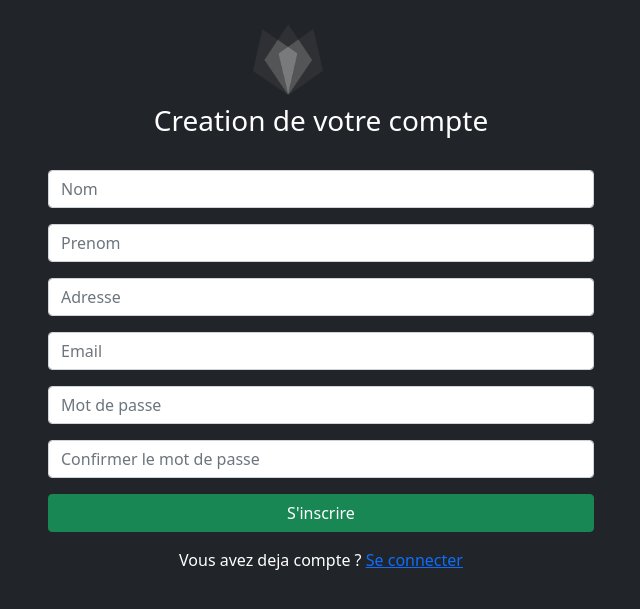
After one commit to jeancode1234/school, a PHP site: page /register.php in a window 1280 px wide. The commit adds this page. Shown: the top 609 px of the page, without its empty margins (319-959 px from the left). Run offline with PHP 8.4, Linux system fonts and the light colour scheme.

Commit message:
next commit

```diff
--- /dev/null
+++ b/authentification/register.php
@@ -0,0 +1,71 @@
+<!DOCTYPE html>
+<html lang="en">
+
+<head>
+    <meta charset="UTF-8">
+    <meta name="viewport" content="width=device-width, initial-scale=1.0">
+    <link rel="stylesheet" href=".././bootstrap/css/bootstrap.min.css">
+    <title>Register - Page</title>
+</head>
+
+<body class="bg-dark">
+    <?php
+    // include("../navigation/navbar.php");
+    ?>
+    <div class="container">
+        <div class="row justify-content-center">
+            <div class="col-md-12">
+                <div class="row justify-content-center">
+                    <div class="col-md-7 col-lg-6">
+                        <div class="row my-4">
+                            <div class="col-md-12">
+                                <div class="row justify-content-center">
+                                    <div class="col-md-4">
+                                        <img src="../icon/font.png" width="100" height="80" alt="">
+                                    </div>
+                                </div>
+
+                                <h3 class="text-white text-center">Creation de votre compte</h3>
+                            </div>
+                        </div>
+                        <form action="controller.php" method="post">
+
+                            <div class="form-group mt-3">
+                                <input type="text" name="nom" class="form-control" placeholder="Nom" require>
+                            </div>
+                            <div class="form-group mt-3">
+                                <input type="text" name="prenom" class="form-control" placeholder="Prenom" require>
+                            </div>
+                            <div class="form-group mt-3">
+                                <input type="text" name="adresse" class="form-control" placeholder="Adresse" require>
+                            </div>
+                            <div class="form-group mt-3">
+                                <input type="email" name="email" class="form-control" placeholder="Email" require>
+                            </div>
+                            <div class="form-group mt-3">
+                                <input type="password" name="password" class="form-control" placeholder="Mot de passe" require>
+                            </div>
+                            <div class="form-group mt-3">
+                                <input type="password" name="confirm_password" class="form-control" placeholder="Confirmer le mot de passe" require>
+                            </div>
+                            <div class="row mt-3">
+                                <div class="col-md-12">
+
+                                    <input type="hidden" name="action" value="register ">
+                                    <input type="submit" value="S'inscrire" class="btn btn-success w-100">
+                                </div>
+                            </div>
+                            <div class="row mt-3">
+                                <div class="col-md-12">
+                                    <p class="text-white text-xs text-center">Vous avez deja compte ? <span class=""><a href="login.php">Se connecter</a></span></p>
+                                </div>
+                            </div>
+                        </form>
+                    </div>
+                </div>
+            </div>
+        </div>
+    </div>
+</body>
+
+</html>
--- a/db_connexion/connexion.php
+++ b/db_connexion/connexion.php
@@ -1,7 +1,7 @@
 <?php
- require_once("./db_identifiants/identifiants.php");
+ require_once(".././db_identifiants/identifiants.php");
  try {
-    $bdd= new PDO("myql:host=".DB_CONNECT.";dbname=".DB_NAME,DB_USER,DB_PASS);
+    $bdd= new PDO("mysql:host=".DB_CONNECT.";dbname=".DB_NAME,DB_USER,DB_PASS);
  } catch (PDOException $e) {
     die("error". $e->getMessage());
  }
```
Also changed, not shown: authentification/controller.php (added, +74 -0 lines), authentification/login.php (+35 -10 lines), navigation/navbar.php (added, +27 -0 lines), icon/font.png (added), icon/logo.png (added).
